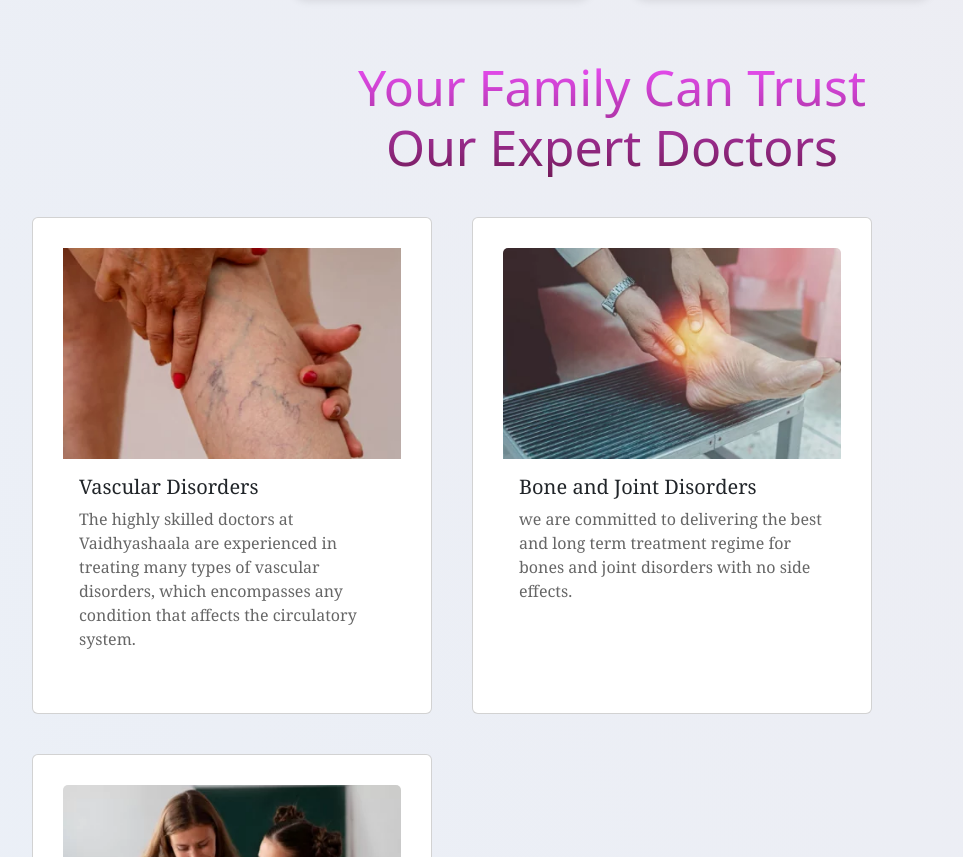
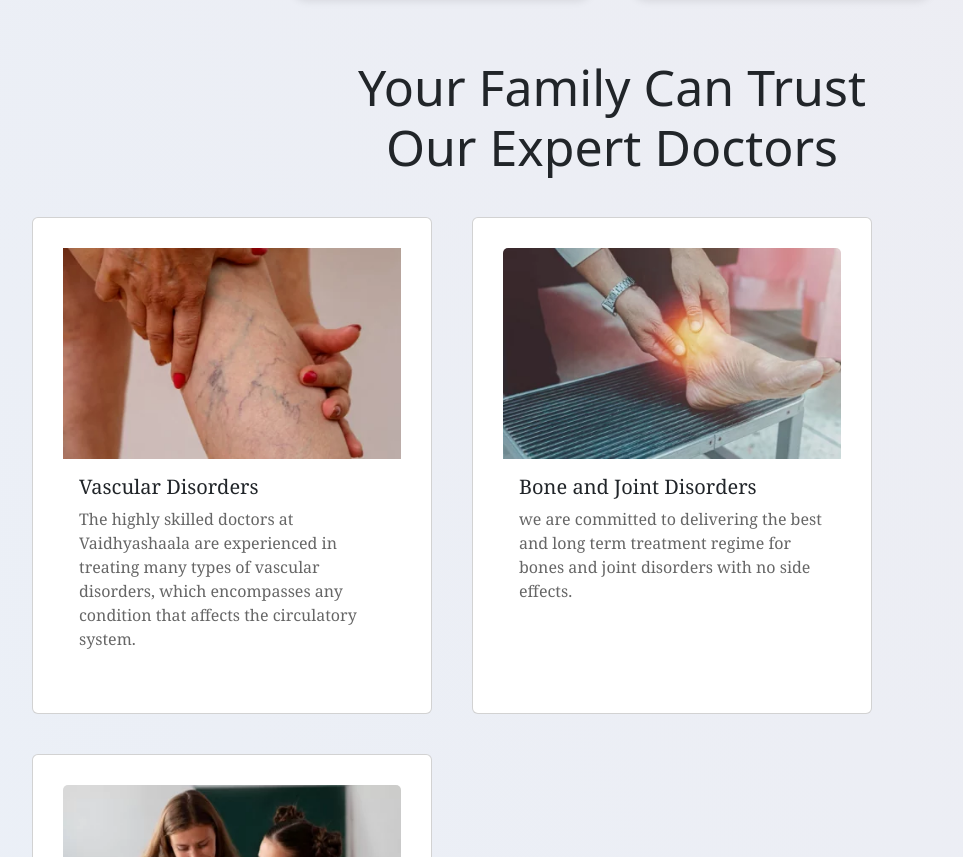
Before and after one commit to poonamdigole/Homeopathy-clinic, a plain HTML site: page Services.html in a window 1280 px wide. Shown: the part 2051-2908 px from the top of the page, without its empty margins (28-991 px from the left). Drawn offline with nearby package versions, Linux system fonts and the light colour scheme.

Commit message:
added code

```diff
--- a/Services.css
+++ b/Services.css
@@ -42,9 +42,9 @@ font-size: 60px;
     .your{
       text-align: center;
       margin: 20px;
-      background: -webkit-linear-gradient(#ef50fb, #731b5a);
-      -webkit-background-clip: text;
-      -webkit-text-fill-color: transparent;
+      /* background: -webkit-linear-gradient(#ef50fb, #731b5a); */
+      /* -webkit-background-clip: text;
+      -webkit-text-fill-color: transparent; */
 
     font-size: 50px;
 
```
